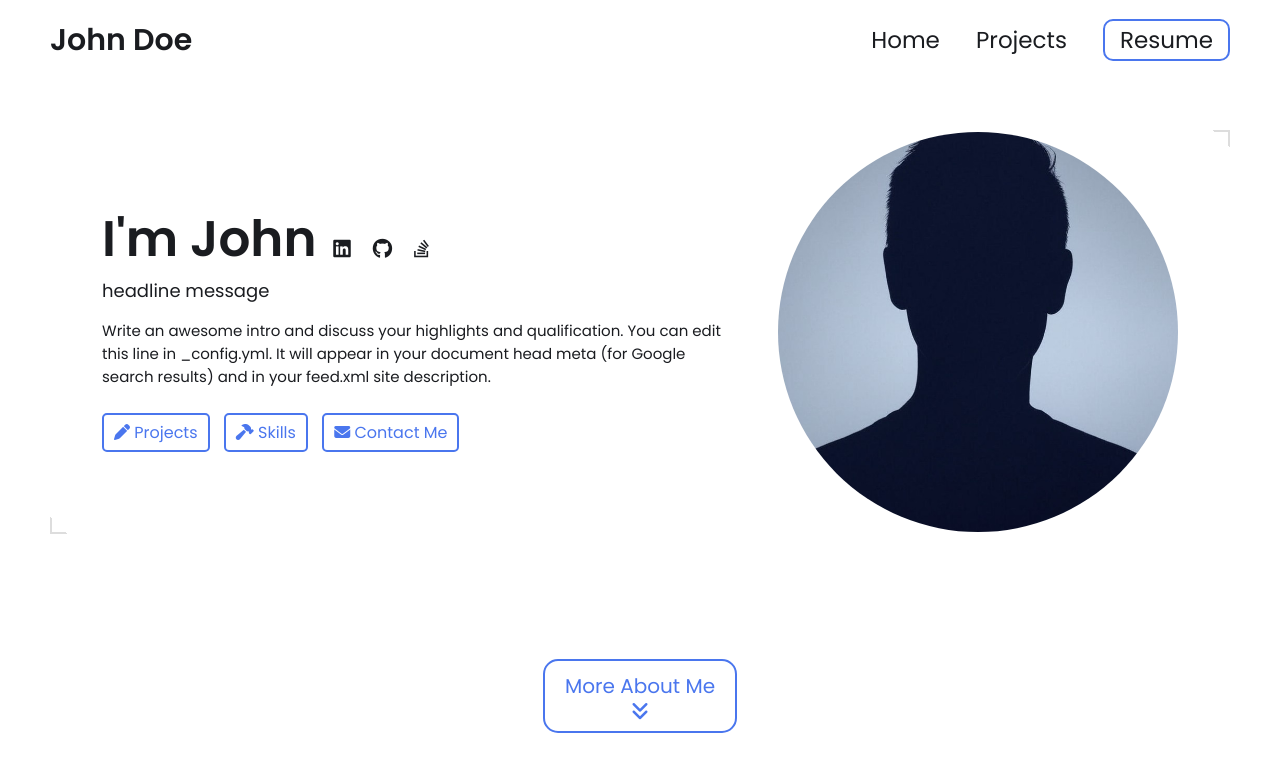
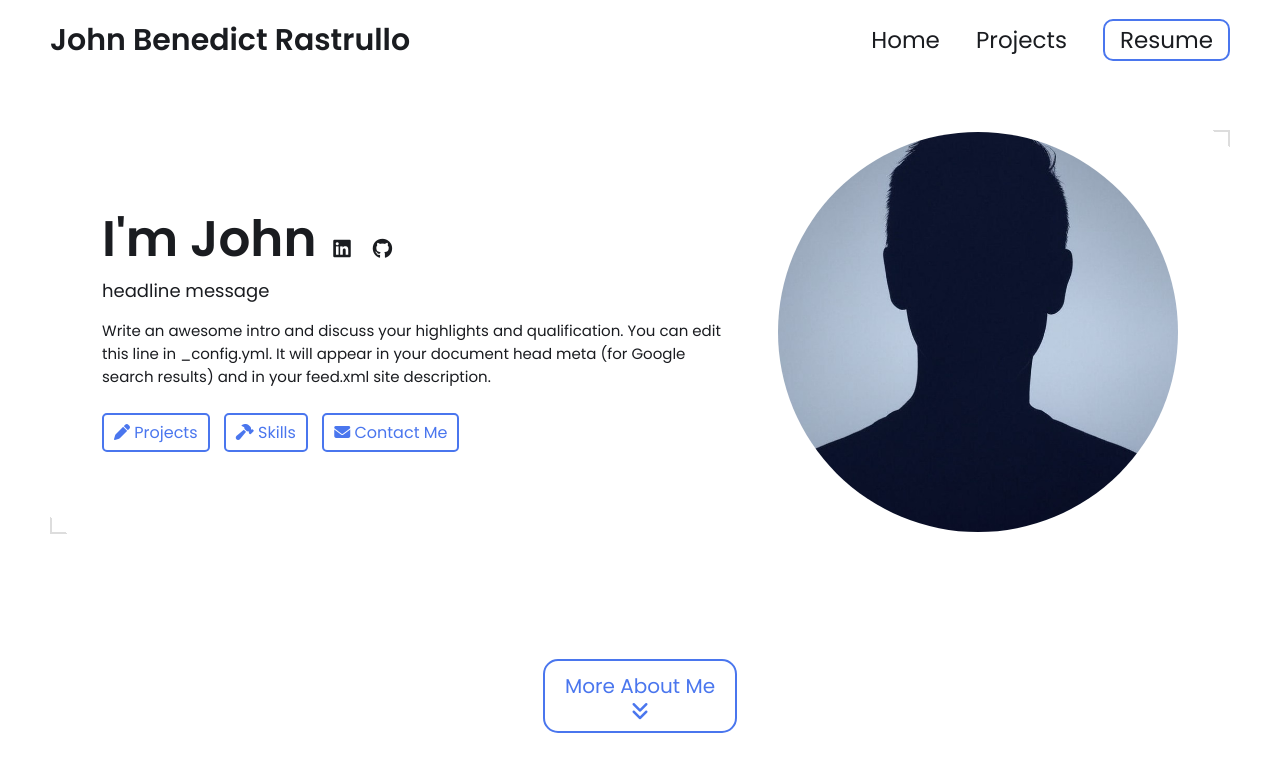
Before and after one commit to jobras07/jobras07.github.io, a Jekyll site: the page built from index.html, in a window 1280 px wide and 900 px high. Shown: the top 772 px of the window. Built offline with Jekyll 4.4.1, drawn with Linux system fonts in a browser that asks for light colours; part of the change alters nothing that is shown.

Commit message:
Update _config.yml

```diff
--- a/_config.yml
+++ b/_config.yml
@@ -7,12 +7,12 @@
 
 # Main Page Setup
 
-title: John Doe's Portfolio # This is what shows up in the tab of the browser
+title: Job's Portfolio # This is what shows up in the tab of the browser
 
 
 
 # Hero Section
-name: John Doe
+name: John Benedict Rastrullo
 headline: headline message
 description: >- # dont remove this line. this will ignore all new lines until the next section
   Write an awesome intro and discuss your highlights and qualification. You can edit this
@@ -31,9 +31,9 @@ resume-url: https://drive.google.com/file/d/13Z3duVzh-gguPU5r03oJVEE6rV9rd3DS/vi
 # Set up external links - this will show up as small icons next to your name.
 
 external-links:    # input only your own url slug. The icons with missing entries will not appear.
-  linkedin: test    # https://www.linkedin.com/in/{your url slug}
-  github: leea12    # https://github.com/{your url slug}
-  stackoverflow: test      # https://stackoverflow.com/users/{your url slug}
+  linkedin: jobras    # https://www.linkedin.com/in/{your url slug}
+  github: jobras07    # https://github.com/{your url slug}
+  stackoverflow:      # https://stackoverflow.com/users/{your url slug}
   medium:            # https://medium.com/@{your url slug}
   x-twitter:   # https://x.com/{your url slug}
   threads:            # https://threads.net/@{your url slug}
@@ -76,9 +76,6 @@ skills:
   - category: PCB Design
     tools:
     - Altium Designer
-    - Altium
-    - Eagle
-    - KiCad
   - category: Problem Solving / Risk Management
     tools:
     - Root Cause Analysis (e.g., 5 Whys, Fishbone Diagram)
```
